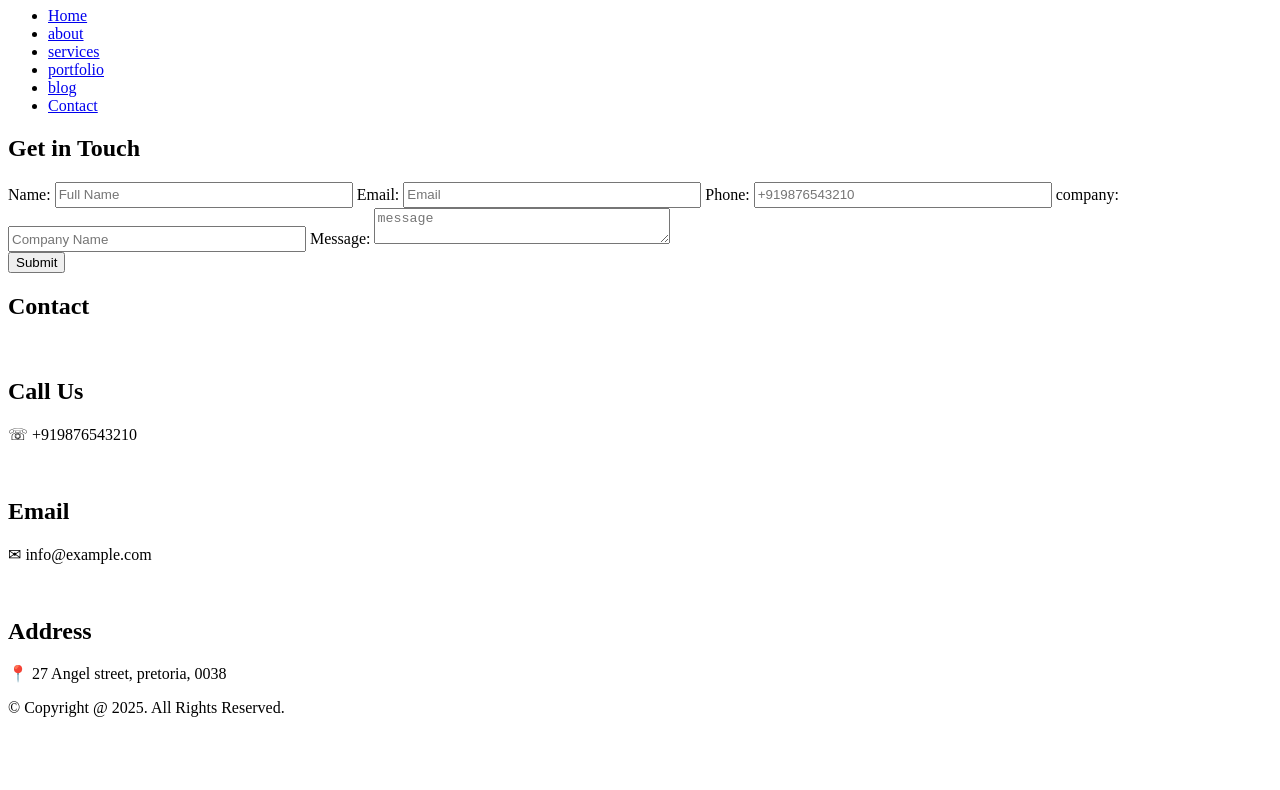
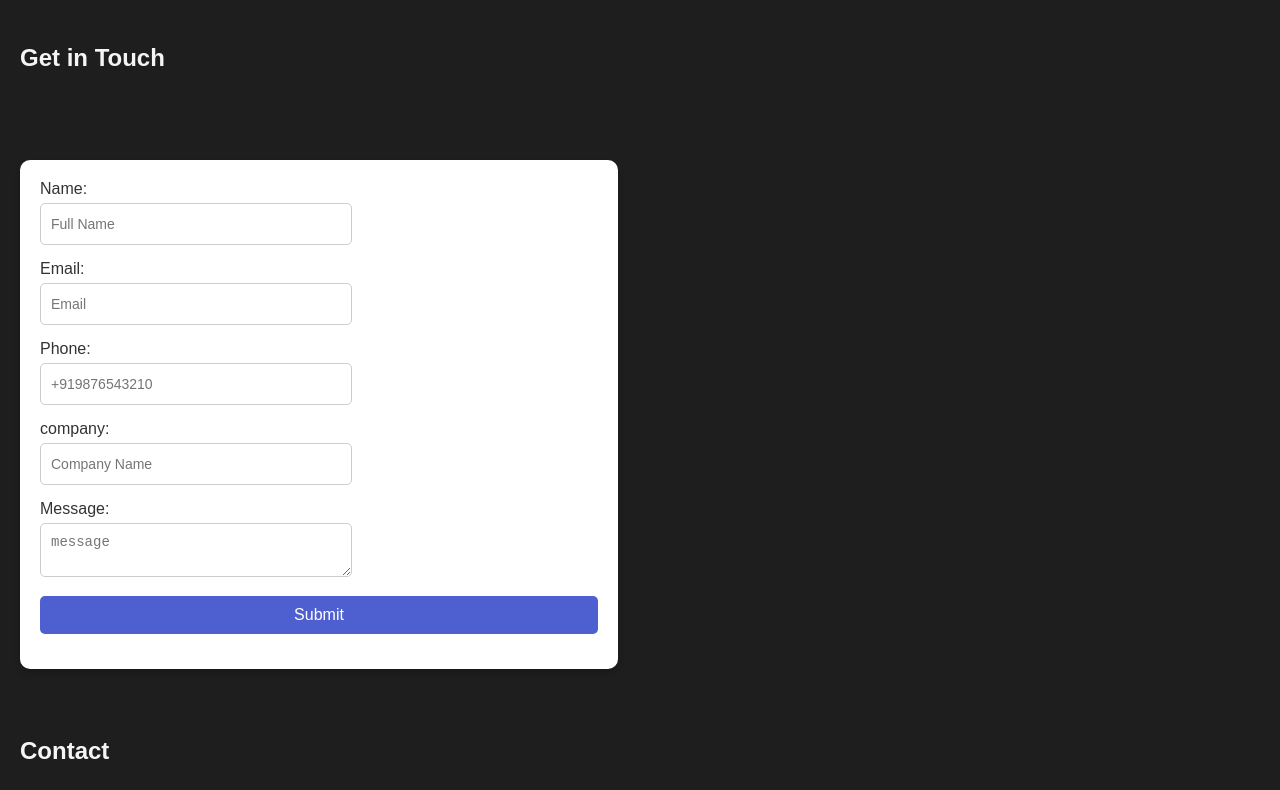
Before and after one commit to TeamWork2025/techservices-inc, a plain HTML site: page contact.html in a window 1280 px wide. Shown: the part 73-863 px from the top of the page. Before the commit the page ends 806 px from the top, so only its background shows below. Drawn offline with Linux system fonts and the light colour scheme.

Commit message:
Add files via upload

```diff
--- /dev/null
+++ b/contact.css
@@ -0,0 +1,112 @@
+body {
+    margin: 0;
+    font-family: Arial, sans-serif;
+    color: whitesmoke;
+    background-color: #1e1e1e;
+}
+
+header {
+    background-color: #4e60d0;
+    color: white;
+    padding: 10px 20px;
+    display: flex;
+    align-items: center;
+    justify-content: space-between;
+}
+
+header h1 {
+    margin: 0;
+}
+
+nav ul {
+    list-style: none;
+    margin: 0;
+    padding: 0;
+    display: flex;
+    gap: 15px;
+}
+
+nav a {
+    text-decoration: none;
+    color: white;
+}
+
+h2{
+    padding: 40px 20px;
+}
+.contact {
+    display: flex;
+    justify-content: space-between;
+    padding: 10px 20px;
+    background-color: #1e1e1e;
+    color: white;
+}
+
+.contact h2, .contact p {
+    margin: 0 0 10px;
+}
+
+.contact form {
+    background-color: white;
+    border-radius: 10px;
+    padding: 20px;
+    box-shadow: 0px 4px 6px rgba(0, 0, 0, 0.2);
+    width: 45%;
+}
+
+.contact form label {
+    display: block;
+    margin-bottom: 5px;
+    color: #333;
+}
+
+.contact form input, .contact form textarea {
+    width: 100%;
+    padding: 10px;
+    margin-bottom: 15px;
+    border: 1px solid #ccc;
+    border-radius: 5px;
+    font-size: 14px;
+}
+
+.contact form input[type="submit"] {
+    background-color: #4e60d0;
+    color: white;
+    border: none;
+    cursor: pointer;
+    font-size: 16px;
+    padding: 10px 20px;
+    border-radius: 5px;
+}
+
+.contact form input[type="submit"]:hover {
+    background-color: #3c4eb3;
+}
+
+.contact-info {
+    width: 45%;
+    padding: 20px;
+
+}
+
+.contact-info h2 {
+    margin-bottom: 5px;
+}
+
+.contact-info p {
+    display: flex;
+    align-items: center;
+    gap: 5px;
+}
+
+.contact-info p:before {
+    font-size: 20px;
+}
+
+footer {
+    background-color: #4e60d0;
+    color: white;
+    text-align: center;
+    padding: 10px;
+    margin-top: 20px;
+}
--- a/contact.html
+++ b/contact.html
@@ -3,7 +3,8 @@
 <head>
 	<meta charset="utf-8">
 	<meta name="viewport" content="width=device-width, initial-scale=1">
-	<title></title>
+	<title>Contact Us</title>
+    <link rel="stylesheet" type="text/css" href="contact.css">
 </head>
 <body>
 
@@ -21,8 +22,9 @@
         </nav>
     </header>
 
-    <section class="contact">
         <h2>Get in Touch</h2>
+        <br>
+        <section class="contact">
         <form action="#" method="post">
             <label for="name">Name:</label>
             <input style="height: 20px; width: 290px;" type="text" id="name" name="name" required placeholder="Full Name">
@@ -41,24 +43,20 @@
             <br>
             <input type="submit" value="Submit">
         </form>
+        </section>
 
+        <br>
+    <section class="contact-info">
         <h1>Contact</h1>
         <br>
         <h2>Call Us</h2>
         <p>☏ +919876543210</p>
         <br>
-        <h1>Email</h1>
+        <h2>Email</h2>
         <p>✉ info@example.com</p>
         <br>
-        <h1>Address</h1>
+        <h2>Address</h2>
         <p>📍 27 Angel street, pretoria, 0038</p>
-
-
-
-
-
-
-
     </section>
 
     <footer>
```
Also changed, not shown: pricing.html (added, +72 -0 lines), services.js (added, +15 -0 lines).
